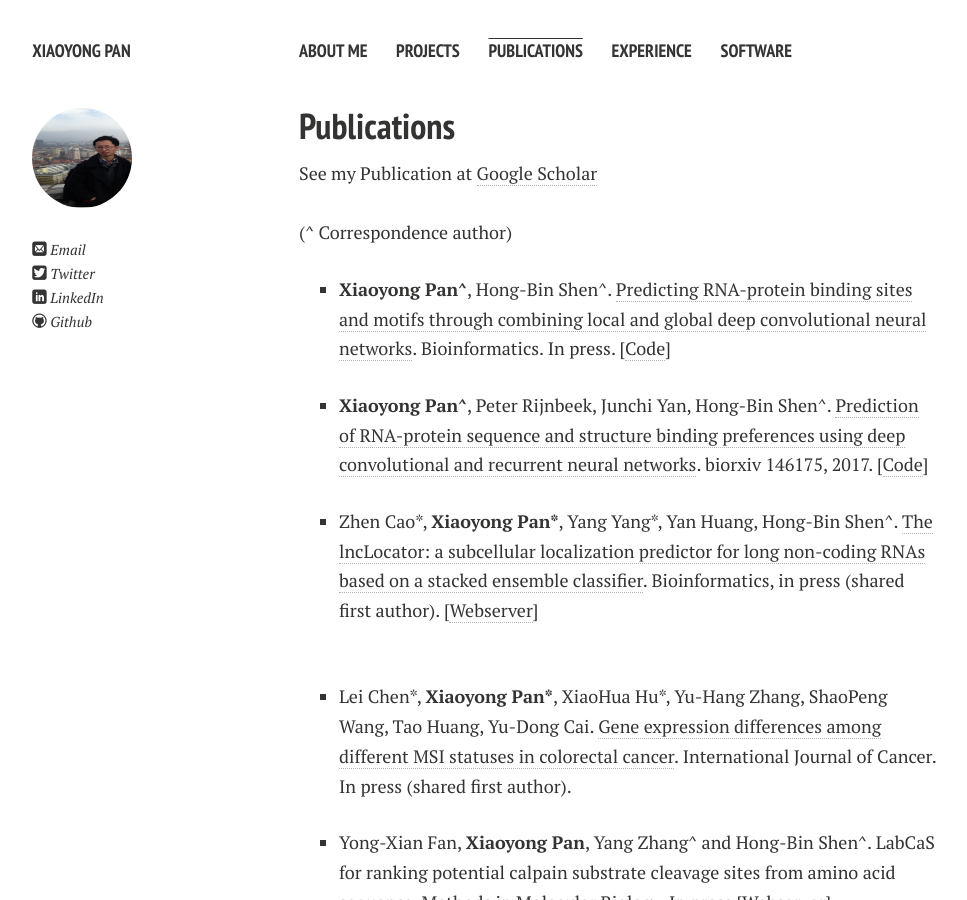
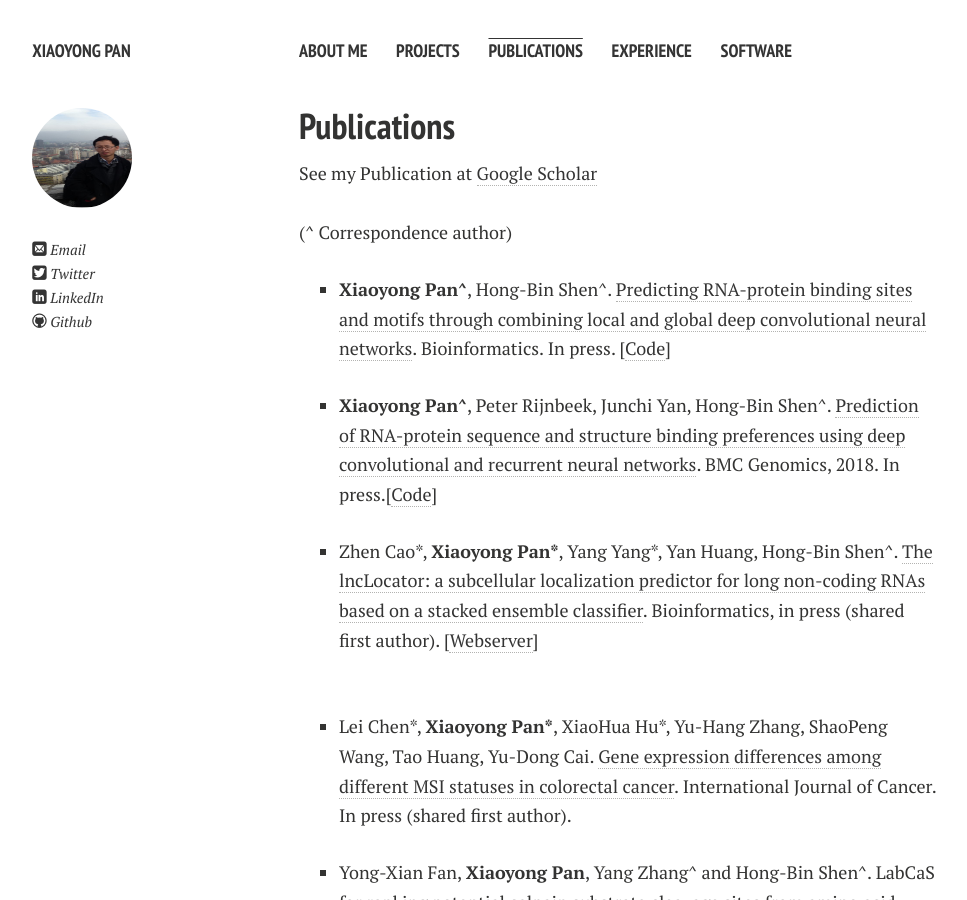
Before and after one commit to xypan1232/xypan1232.github.io, a Jekyll site: the page built from publications.md, in a window 1280 px wide and 900 px high. Shown: the whole window, without its empty margins (21-988 px from the left). Built offline with Jekyll 4.4.1, drawn with Linux system fonts in a browser that asks for light colours; nearby versions of some CDN libraries; Markdown is read by kramdown in place of the engine named in the settings.

Commit message:
Update publications.md

```diff
--- a/publications.md
+++ b/publications.md
@@ -16,7 +16,7 @@ See my Publication at <a href="https://scholar.google.com/citations?hl=en&user=Y
   </li>
 
 <li>
-    <p><b>Xiaoyong Pan^</b>, Peter Rijnbeek, Junchi Yan, Hong-Bin Shen^. <a href="http://biorxiv.org/content/early/2017/06/07/146175">Prediction of RNA-protein sequence and structure binding preferences using deep convolutional and recurrent neural networks</a>. biorxiv 146175, 2017. [<a href="https://github.com/xypan1232/iDeepS">Code</a>]</p>
+    <p><b>Xiaoyong Pan^</b>, Peter Rijnbeek, Junchi Yan, Hong-Bin Shen^. <a href="http://biorxiv.org/content/early/2017/06/07/146175">Prediction of RNA-protein sequence and structure binding preferences using deep convolutional and recurrent neural networks</a>. BMC Genomics, 2018. In press.[<a href="https://github.com/xypan1232/iDeepS">Code</a>]</p>
   </li>
   <li>
     <p>Zhen Cao*, <b>Xiaoyong Pan*</b>, Yang Yang*, Yan Huang, Hong-Bin Shen^. <a href="https://academic.oup.com/bioinformatics/advance-article-abstract/doi/10.1093/bioinformatics/bty085/4860366?redirectedFrom=fulltext">The lncLocator: a subcellular localization predictor for long non-coding RNAs based on a stacked ensemble classifier</a>. Bioinformatics, in press (shared first author). [<a href="www.csbio.sjtu.edu.cn/bioinf/lncLocator">Webserver</a>]</p>
```
